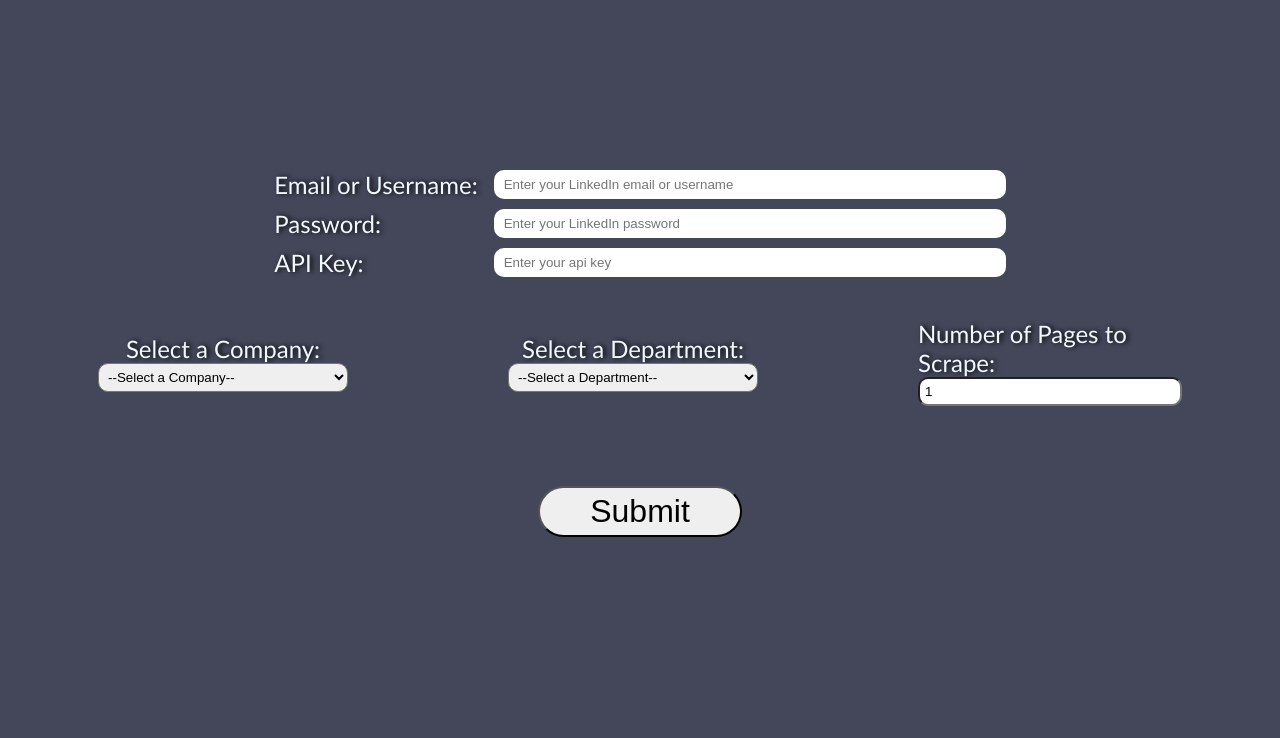
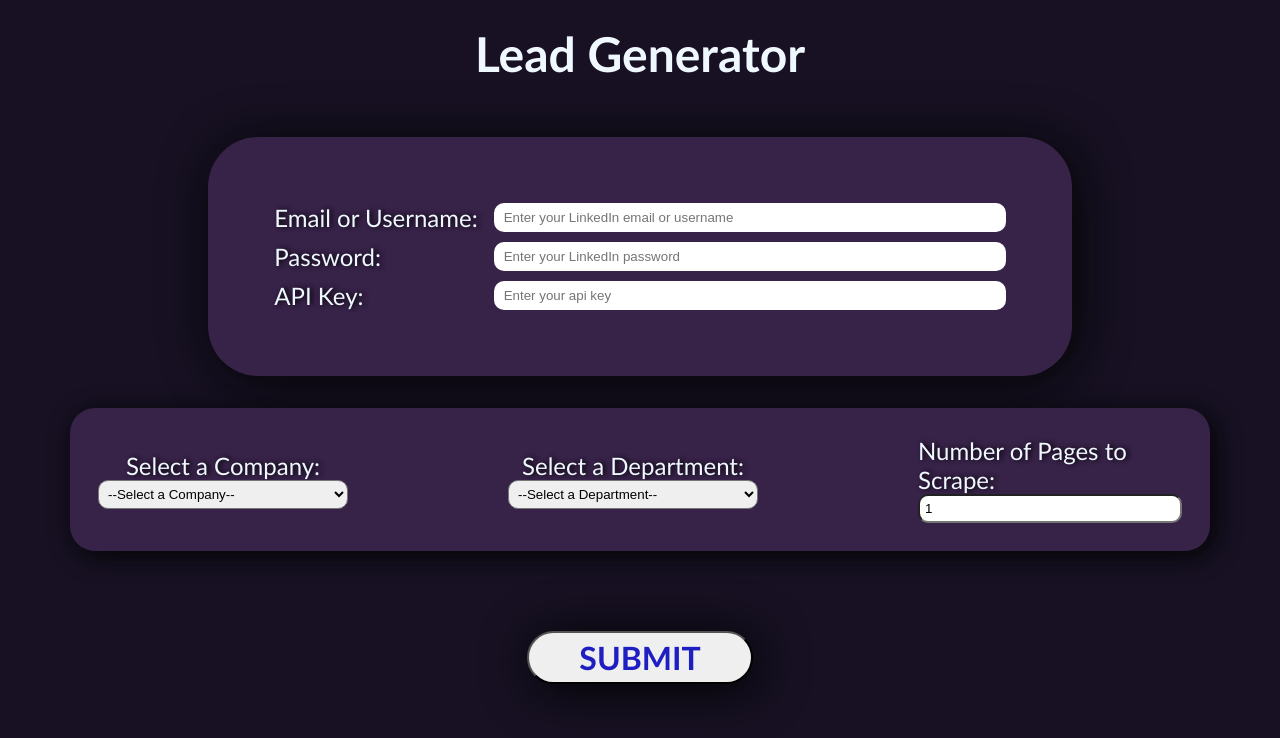
Before and after one commit to devkverma/lead-generator, a Flask app: page /app in a window 1280 px wide. Shown: the top 738 px of the page. Run offline with Flask 3, Linux system fonts and the light colour scheme; parts of the project's set-up code (start-up, migrations or seed data) failed here and were passed over.

Commit message:
made site responsive

```diff
--- a/scripts/crawler.py
+++ b/scripts/crawler.py
@@ -72,7 +72,3 @@ class Crawler:
 
     def close(self):
         self.driver.quit()
-
-if __name__ == "__main__":
-    crawler = Crawler("devverma269@gmail.com","!R0nald0!")
-    print(crawler.crawl("google","hr"))
--- a/static/form.css
+++ b/static/form.css
@@ -1,63 +1,105 @@
 * {
-
   margin: 0;
 }
-body{
-    background-color: #44475A;
-    font-family: 'Gill Sans', 'Gill Sans MT', Calibri, 'Trebuchet MS', sans-serif;
+body {
+  background-color: #171123;
+  font-family: "Gill Sans", "Gill Sans MT", Calibri, "Trebuchet MS", sans-serif;
   font-size: 1.5rem;
 }
-form{
+h1 {
+  color: aliceblue;
+  text-align: center;
+  position: relative;
+  top: 25px;
+}
+form {
   display: flex;
   flex-direction: column;
   justify-content: center;
   align-items: center;
-    margin: 20vh;
-
+  margin: 10vh;
 }
-.information{
+#personalInfo {
+  background-color: #372248;
+  padding: 5%;
+  border-radius: 50px;
+  box-shadow: 5px 5px 50px rgb(4, 4, 4);
+}
+#personalInfo:hover {
+  box-shadow: 5px 5px 30px rgb(204, 39, 113) inset;
+}
+.information {
   color: aliceblue;
-    display:flex;
+  display: flex;
   gap: 1rem;
   justify-content: space-between;
   margin: 10px;
-
 }
-#email , #password , #api_key  {
+#email,
+#password,
+#api_key {
   width: 500px;
   border-radius: 10px;
   border: none;
   padding-left: 10px;
 }
 
-#parameters{
+#parameters {
   display: flex;
   margin-top: 2rem;
   gap: 10rem;
   justify-content: center;
-
+  background-color: #372248;
+  padding: 2.5%;
+  border-radius: 25px;
+  box-shadow: 5px 5px 25px rgb(4, 4, 4);
 }
-.params{
+#parameters:hover {
+  box-shadow: 5px 5px 30px rgb(204, 39, 113) inset;
+}
+.params {
   display: flex;
   justify-content: center;
   align-items: center;
   flex-direction: column;
-
 }
 label {
   color: aliceblue;
   text-shadow: 2.5px 0px 5px black;
 }
 
-button{
+button {
   margin-top: 5rem;
   padding: 5px 50px 5px 50px;
   font-size: 2rem;
   border-radius: 1000px;
+  font-family: "Gill Sans", "Gill Sans MT", Calibri, "Trebuchet MS", sans-serif;
+  font-weight: bold;
+  box-shadow: 5px 5px 50px black;
+  color: rgb(30, 30, 195);
+}
+button:hover {
+  box-shadow: 5px 5px 50px #59d2fe inset;
+  border: 10px #59d2fe;
+}
+select,
+#num_pages {
+  width: 250px;
+  border-radius: 10px;
+  padding: 5px;
 }
 
-select , #num_pages{
-    width: 250px;
-    border-radius: 10px;
-    padding: 5px
+@media (orientation: portrait) {
+  .size {
+    font-size: 1.5rem;
   }
+  #parameters {
+    flex-direction: column;
+    gap: 3rem;
+  }
+  #email,
+  #password,
+  #api_key {
+    width: 175px;
+  }
+}
--- a/templates/app.html
+++ b/templates/app.html
@@ -7,19 +7,20 @@
     <title>Lead Generator</title>
 </head>
 <body>
+    <h1>Lead Generator</h1>
     <form action="/submit_form" method="POST">
         <!-- Email/Username Input -->
         <div id="personalInfo">
             <div class="information">
-                <label for="email">Email or Username:</label>
+                <label class="size" for="email">Email or Username:</label>
                 <input placeholder="Enter your LinkedIn email or username" type="text" id="email" name="email" required>
             </div>
             <div class="information">
-                <label for="password">Password:</label>
+                <label class="size" for="password">Password:</label>
                 <input placeholder="Enter your LinkedIn password" type="password" id="password" name="password" required>
             </div>
             <div class="information">
-                <label for="api_key">API Key:</label>
+                <label class="size"   for="api_key">API Key:</label>
                 <input placeholder="Enter your api key" type="password" id="api_key" name="api_key" required>
             </div>
         </div>
@@ -48,7 +49,7 @@
                 <input value="1" type="number" id="num_pages" name="num_pages" min="1" required>
             </div>
         </div>
-        <button type="submit">Submit</button>
+        <button type="submit">SUBMIT</button>
     </form>
 </body>
 </html>
```
Lines whose indentation alone changed are shown as unchanged.
